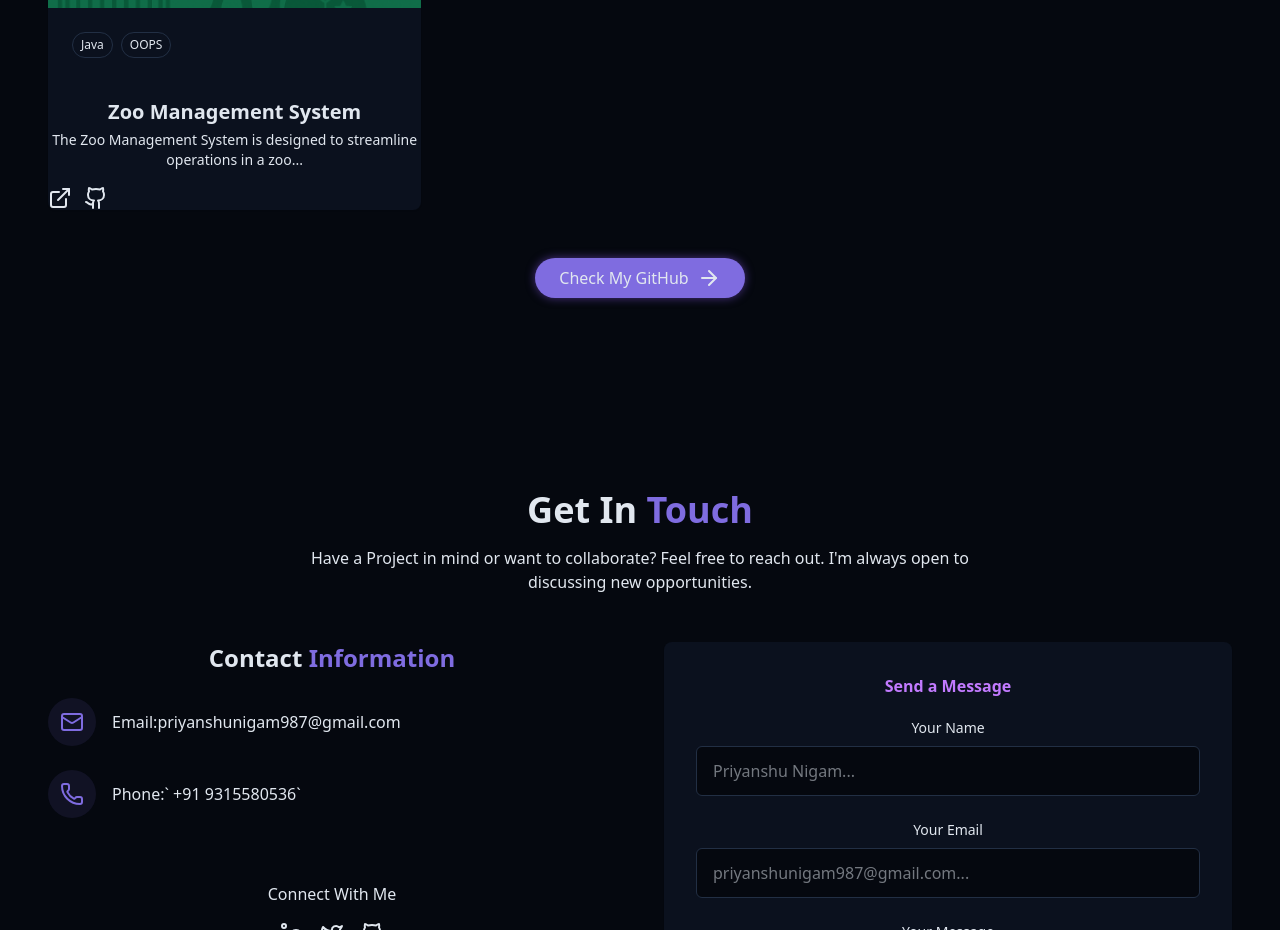
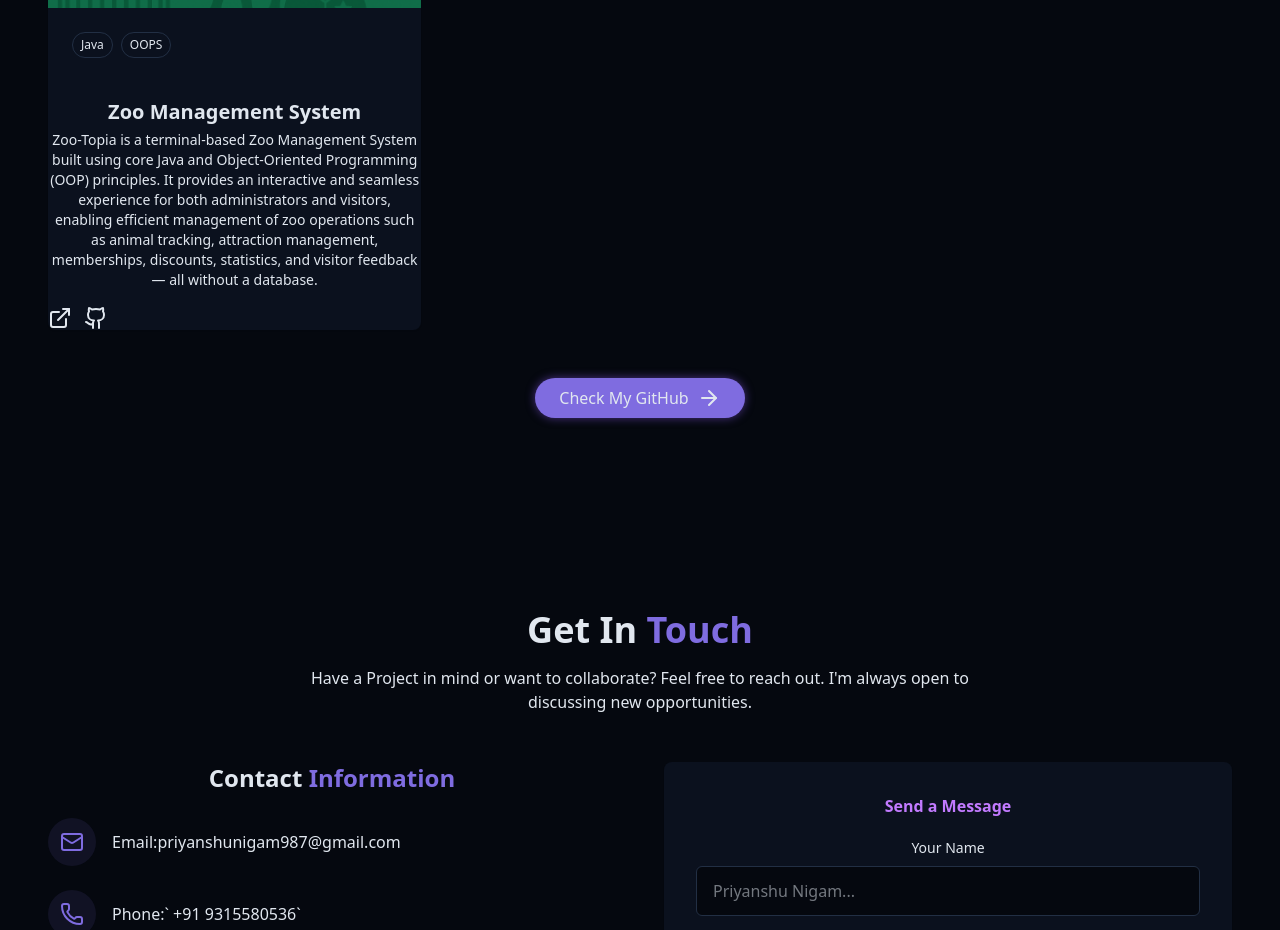
Before and after one commit to Priyansu22382/My-Portfolio, a React (Vite) app: page / in a window 1280 px wide. Shown: the part 3140-4070 px from the top of the page. Built offline with nearby package versions, Linux system fonts and the light colour scheme.

Commit message:
update: update the projects

```diff
--- a/src/components/Projects.jsx
+++ b/src/components/Projects.jsx
@@ -31,7 +31,7 @@ const projects = [
     {
         id: 4,
         title: "Zoo Management System",
-        description: "The Zoo Management System is designed to streamline operations in a zoo...",
+        description: "Zoo-Topia is a terminal-based Zoo Management System built using core Java and Object-Oriented Programming (OOP) principles. It provides an interactive and seamless experience for both administrators and visitors, enabling efficient management of zoo operations such as animal tracking, attraction management, memberships, discounts, statistics, and visitor feedback — all without a database.",
         image: "/zooManagement.png",
         tags: ["Java", "OOPS"],
         demoUrl: "https://github.com/Priyansu22382/Zoo-Topia",
```
